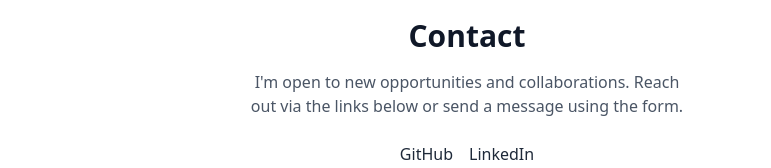
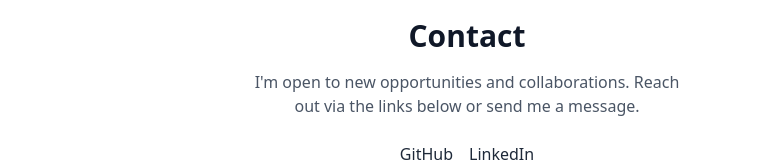
Before and after one commit to thommie-wallin/portfolio-v2, a React (Vite) app: page / in a window 1280 px wide. Shown: the part 2316-2484 px from the top of the page, without its empty margins (173-944 px from the left). Built offline with nearby package versions, Linux system fonts and the light colour scheme.

Commit message:
edit contact-section text

```diff
--- a/src/sections/ContactSection.tsx
+++ b/src/sections/ContactSection.tsx
@@ -5,7 +5,7 @@ export default function ContactSection() {
     <section id="contact" className="w-full py-16 px-6">
       <div className="max-w-md mx-auto flex flex-col items-center gap-4">
         <h2 className="text-3xl font-bold text-gray-900">Contact</h2>
-        <p className="text-gray-600 text-center">I'm open to new opportunities and collaborations. Reach out via the links below or send a message using the form.</p>
+        <p className="text-gray-600 text-center">I'm open to new opportunities and collaborations. Reach out via the links below or send me a message.</p>
 
         <div className="flex gap-4 mt-2">
           <a
```
